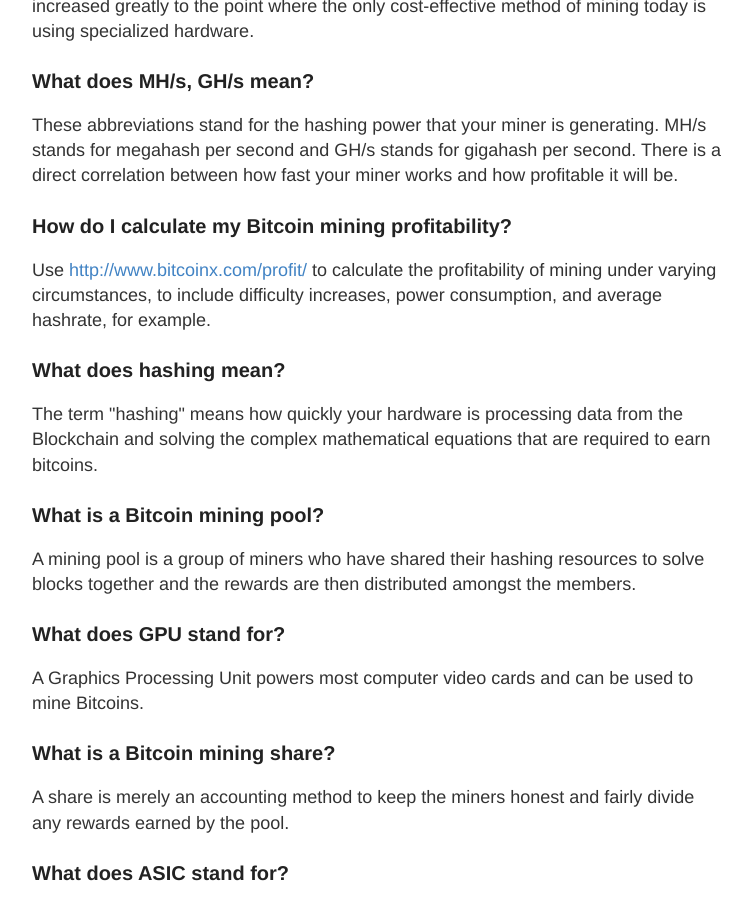
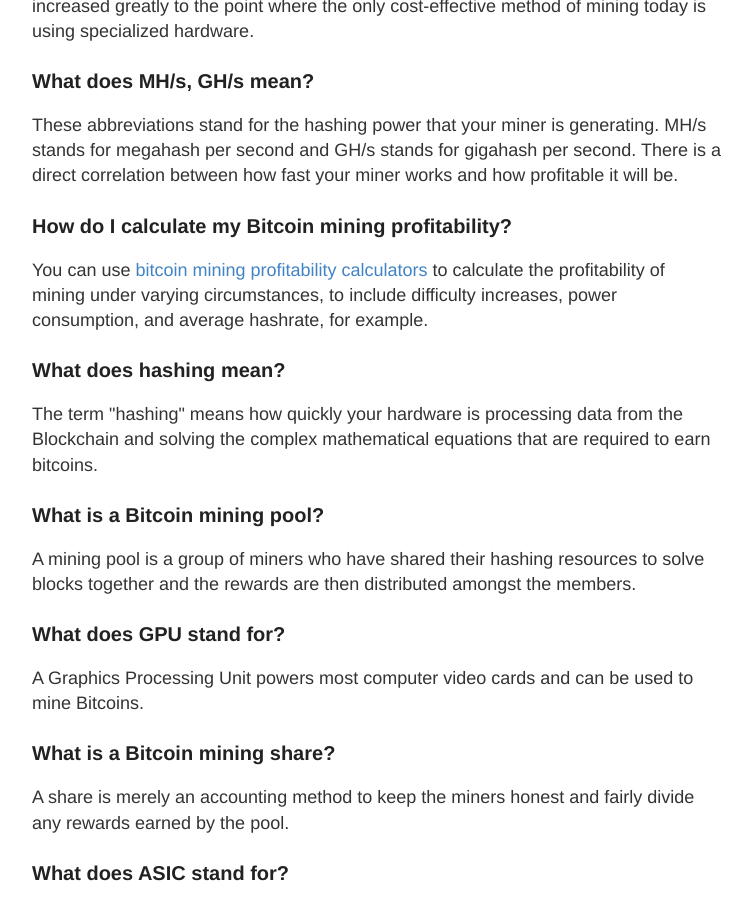
Before and after one commit to vesk4000/bm, a Jekyll site: the page built from faq/index.html, in a window 1280 px wide and 900 px high, scrolled down 2594 px. Shown: the whole window, without its empty margins (278-1029 px from the left). Built offline with Jekyll 4.4.1, drawn with Linux system fonts in a browser that asks for light colours; Markdown is read by kramdown in place of the engine named in the settings; a script that is not in the unit is left out.

Commit message:
Fix link

```diff
--- a/faq/index.html
+++ b/faq/index.html
@@ -47,7 +47,7 @@ layout: default
 <p>These abbreviations stand for the hashing power that your miner is generating. MH/s stands for megahash per second and GH/s stands for gigahash per second. There is a direct correlation between how fast your miner works and how profitable it will be.
 
 <h3 id="calculate-bitcoin-mining-profitability">How do I calculate my Bitcoin mining profitability?</h3>
-<p>Use <a href="http://www.bitcoinx.com/profit/">http://www.bitcoinx.com/profit/</a> to calculate the profitability of mining under varying circumstances, to include difficulty increases, power consumption, and average hashrate, for example.
+<p>You can use <a href="https://alloscomp.com/bitcoin/calculator">bitcoin mining profitability calculators</a> to calculate the profitability of mining under varying circumstances, to include difficulty increases, power consumption, and average hashrate, for example.
 
 <h3 id="what-does-hashing-mean">What does hashing mean?</h3>
 <p>The term "hashing" means how quickly your hardware is processing data from the Blockchain and solving the complex mathematical equations that are required to earn bitcoins.
```
